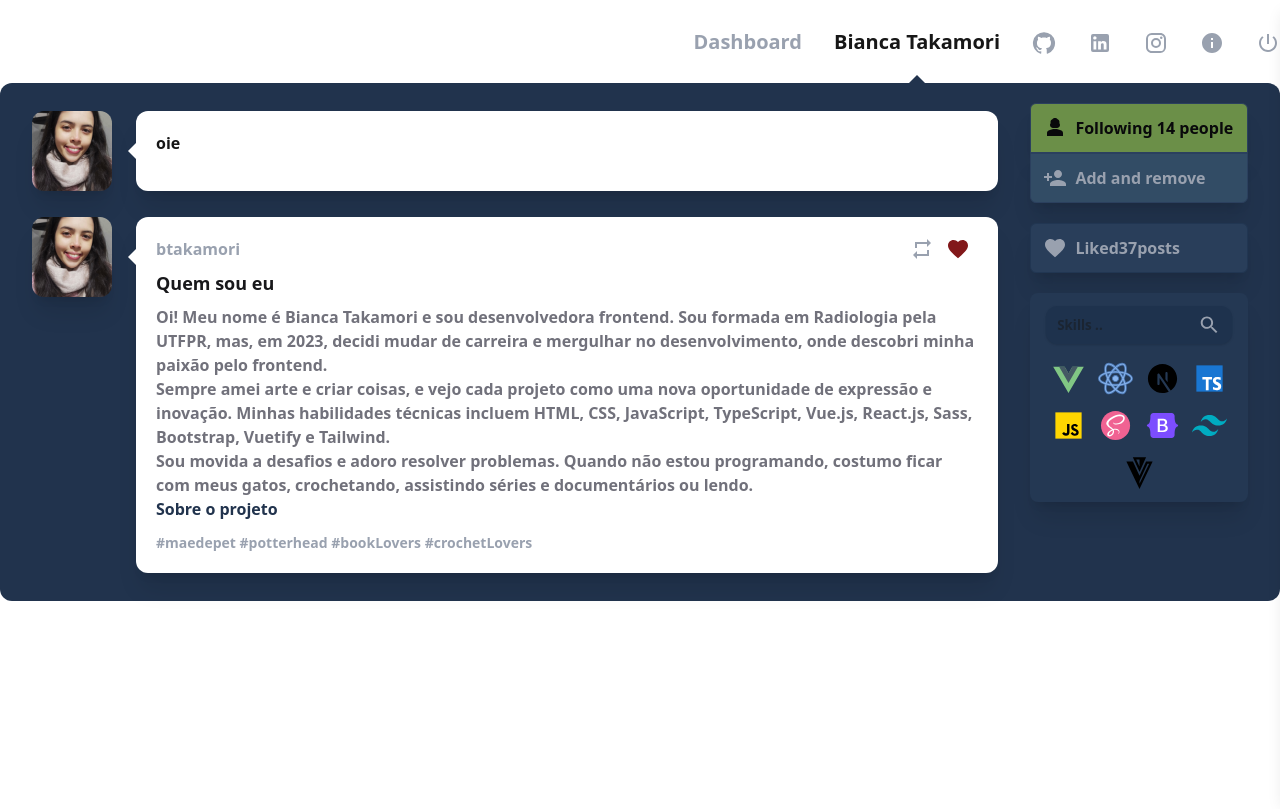
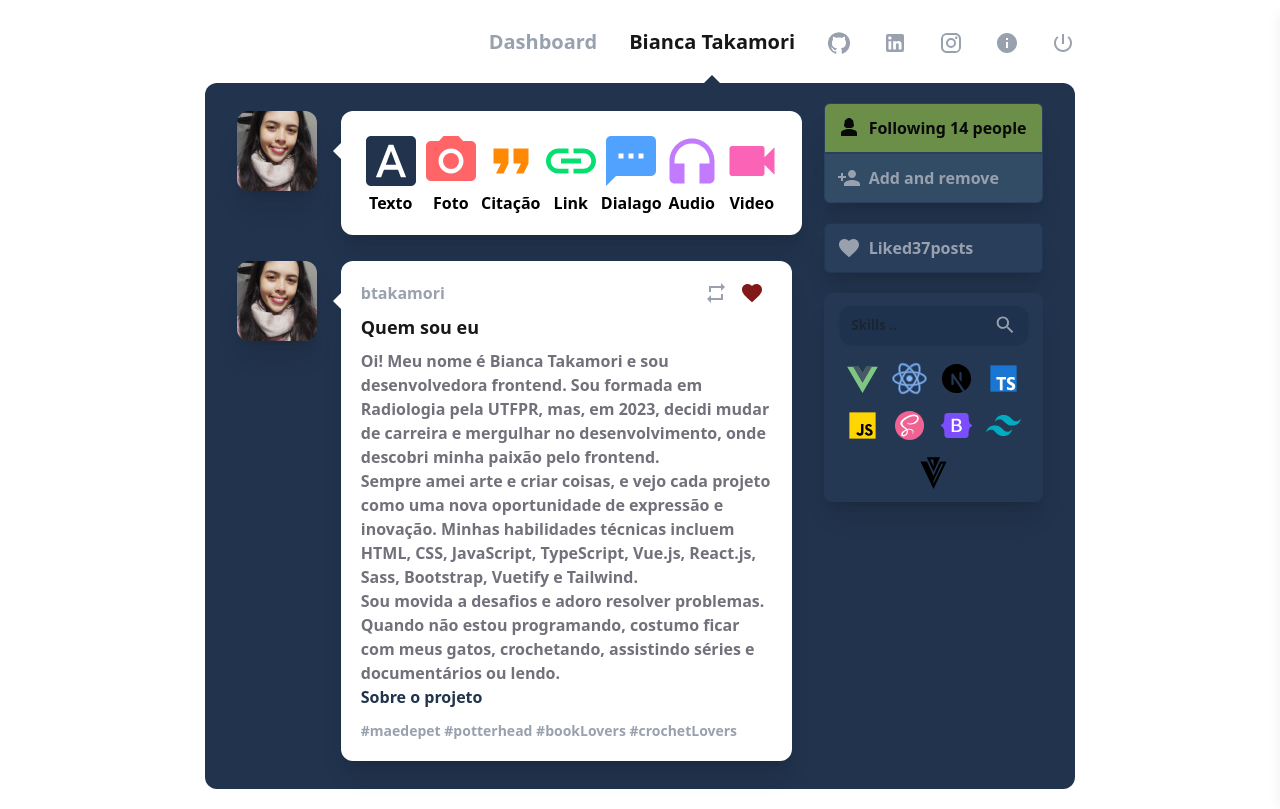
Before and after one commit to bitakamori/portfolio, a Next.js app: page / in a window 1280 px wide. Built offline with nearby package versions, Linux system fonts and the light colour scheme.

Commit message:
Revert "Revert "creation""

```diff
--- /dev/null
+++ b/app/components/creation.tsx
@@ -0,0 +1,101 @@
+import Link from "next/link";
+import FontDownloadIcon from "@mui/icons-material/FontDownload";
+import PhotoCameraIcon from "@mui/icons-material/PhotoCamera";
+import FormatQuoteIcon from "@mui/icons-material/FormatQuote";
+import LinkIcon from "@mui/icons-material/Link";
+import TextsmsIcon from "@mui/icons-material/Textsms";
+import HeadphonesIcon from "@mui/icons-material/Headphones";
+import VideocamIcon from "@mui/icons-material/Videocam";
+export function Creation() {
+  return (
+    <>
+      <div className="flex justify-around">
+        <Link
+          href={"https://poets.org/poem/do-not-go-gentle-good-night"}
+          target="_blank"
+          rel="noopener noreferrer"
+        >
+          <FontDownloadIcon
+            className="text-[#21334d] transition-transform duration-200 ease-out hover:-translate-y-1"
+            sx={{ fontSize: 60 }}
+          />
+          <p className="text-black text-center">Texto</p>
+        </Link>
+        <Link
+          href={
+            "https://i.pinimg.com/736x/66/78/0e/66780e3e47dc78482c3ad1ec57b165da.jpg"
+          }
+          target="_blank"
+          rel="noopener noreferrer"
+        >
+          <PhotoCameraIcon
+            className="text-red-400 transition-transform duration-200 ease-out hover:-translate-y-1"
+            sx={{ fontSize: 60 }}
+          />
+          <p className="text-black text-center">Foto</p>
+        </Link>
+        <Link
+          href={
+            "https://i.pinimg.com/736x/1d/4e/f5/1d4ef51867826e82cbd536726b4df649.jpg"
+          }
+          target="_blank"
+          rel="noopener noreferrer"
+        >
+          <FormatQuoteIcon
+            className="text-orange-400 transition-transform duration-200 ease-out hover:-translate-y-1"
+            sx={{ fontSize: 60 }}
+          />
+          <p className="text-black text-center">Citação</p>
+        </Link>
+        <Link
+          href={
+            "https://www.linkedin.com/in/bianca-helena-takamori-ribeiro-877593268/"
+          }
+          target="_blank"
+          rel="noopener noreferrer"
+        >
+          <LinkIcon
+            className="text-green-400 transition-transform duration-200 ease-out hover:-translate-y-1"
+            sx={{ fontSize: 60 }}
+          />
+          <p className="text-black text-center">Link</p>
+        </Link>
+        <Link
+          href={"https://www.youtube.com/shorts/HQ8RU15xki4"}
+          target="_blank"
+          rel="noopener noreferrer"
+        >
+          <TextsmsIcon
+            className="text-blue-400 transition-transform duration-200 ease-out hover:-translate-y-1"
+            sx={{ fontSize: 60 }}
+          />
+          <p className="text-black text-center">Dialago</p>
+        </Link>
+        <Link
+          href={
+            "https://open.spotify.com/episode/0bZ3xvSyxe2sMCgyDpvW6Z?si=f1bb7fbe3f324c12"
+          }
+          target="_blank"
+          rel="noopener noreferrer"
+        >
+          <HeadphonesIcon
+            className="text-purple-400 transition-transform duration-200 ease-out hover:-translate-y-1"
+            sx={{ fontSize: 60 }}
+          />
+          <p className="text-black text-center">Audio</p>
+        </Link>
+        <Link
+          href={"https://www.youtube.com/watch?v=tWFIIuZNqg4"}
+          target="_blank"
+          rel="noopener noreferrer"
+        >
+          <VideocamIcon
+            className="text-pink-400 transition-transform duration-200 ease-out hover:-translate-y-1"
+            sx={{ fontSize: 60 }}
+          />
+          <p className="text-black text-center">Video</p>
+        </Link>
+      </div>
+    </>
+  );
+}
--- a/app/components/infos.tsx
+++ b/app/components/infos.tsx
@@ -50,7 +50,7 @@ export function Infos() {
             <SearchIcon className="text-gray-400 w-[20%]" />
           </div>
         </div>
-        <div className="flex flex-wrap gap-3 justify-center mt-2 py-3">
+        <div className="flex flex-wrap gap-3 justify-center mt-2 py-3 xl:px-4">
           {tecs.map((tec) => (
             <div key={tec.src || tec.name}>
               <Image src={tec.src} alt={tec.name} width="35" height="35" />
--- a/app/layout.tsx
+++ b/app/layout.tsx
@@ -3,6 +3,7 @@ import "./globals.css";
 import { Post } from "./components/post";
 import { Infos } from "./components/infos";
 import Icons from "./components/icons";
+import { Creation } from "./components/creation";
 import Link from "next/link";
 import Image from "next/image";
 import MenuIcon from "@mui/icons-material/Menu";
@@ -18,7 +19,7 @@ export default function RootLayout({
   const [isOpen, setIsOpen] = useState(false);
   return (
     <html lang="en">
-      <body>
+      <body className="xl:w-[68%] m-auto">
         <header>
           <div className="container mx-auto px- py-2">
             <div className="hidden md:flex items-center justify-between text-sm lg:text-xl ">
@@ -112,7 +113,7 @@ export default function RootLayout({
         </header>
         <div className="container m-auto pb-5">
           <div className="lg:flex md:rounded-xl mx-auto px-4 py-2 md:py-5 bg-white md:bg-[#21334d]">
-            <div className="w-[80%] hidden md:inline">
+            <div className="w-[80%] lg:w-[70%] hidden md:inline">
               <Post
                 src="/eu.jpg"
                 alt="Bianca Takamori"
@@ -121,12 +122,12 @@ export default function RootLayout({
                 isPost={false}
               >
                 <div>
-                  <h1> oie</h1>
+                  <Creation />
                 </div>
               </Post>
               {children}
             </div>
-            <div className="w-[20%] hidden md:inline">
+            <div className="w-[20%] lg:w-[30%] hidden md:inline">
               <Infos />
             </div>
             <div className="md:hidden pb-12">{children}</div>
```
